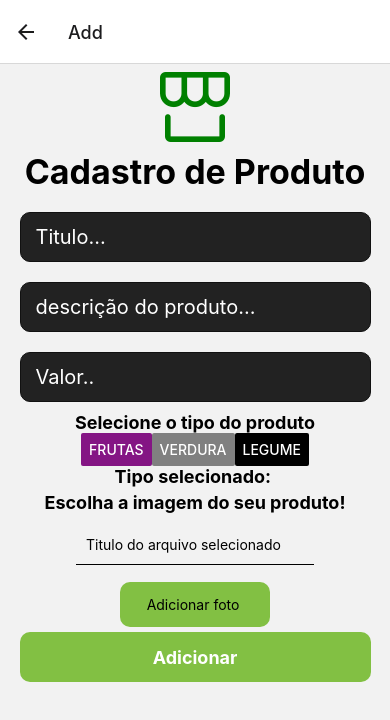
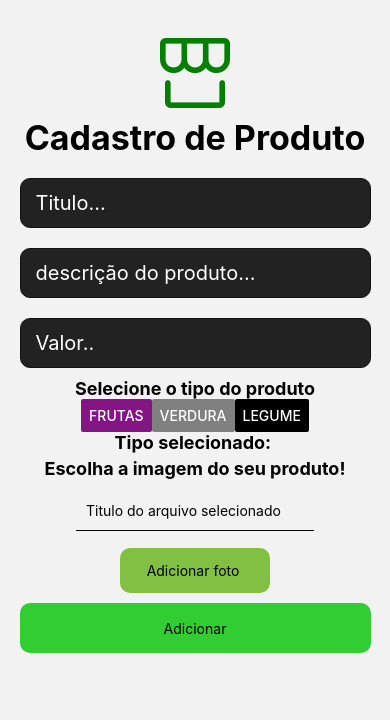
Before and after one commit to DanielSouz4/Agro-Pi4, a React Native app: screen /Add in a window 390 px wide. Shown: the top 720 px of the page. Built offline with nearby package versions, Linux system fonts and the light colour scheme.

Commit message:
pull banch aneilson

```diff
--- a/App.js
+++ b/App.js
@@ -19,10 +19,10 @@ export default function App() {
         <Stack.Screen name="Home" component={Home} options={{headerShown: false}} />
         <Stack.Screen name="Register" component={Register} />
         <Stack.Screen name="Login" component={Login} options={{headerShown: false}} />
-        <Stack.Screen name="Add" component={Add}/>
-        <Stack.Screen name="Detalhes" component={Detalhes}/>
+        <Stack.Screen name="Add" component={Add} options={{headerShown: false}}/>
+        <Stack.Screen name="Detalhes" component={Detalhes} options={{headerShown: false}}/>
         <Stack.Screen name= "Compra" component={Compra}/>
-        <Stack.Screen name='notificacao' component={Notificacao}/>
+        <Stack.Screen name='notificacao' component={Notificacao} options={{headerShown: false}}/>
         <Stack.Screen name="Imagens" component={Imagens}/>
       </Stack.Navigator>
     </NavigationContainer>
--- a/src/screens/Mov/index.js
+++ b/src/screens/Mov/index.js
@@ -55,7 +55,7 @@ export default function Add() {
       };
       useEffect(()=>{
         const uploadImage = async()=>{
-            //trtanfroma o arquivo de imagem em blop image
+            //trasforma o arquivo de imagem em blop image
             const blobImage = await new Promise ((resolve,reject)=>{
                 const xhr = new XMLHttpRequest();
                 xhr.onload=function(){
@@ -119,8 +119,10 @@ export default function Add() {
 
 
  return (
-    <View style={{alignContent:'center',alignItems:'center'}}>
+    <View style={{alignContent:'center',alignItems:'center', marginTop:10}}>
+        <View style={{marginTop:20}}>
         <AntDesign name="isv" size={80} color="green" />
+        </View>
         <Text style={styles.header}>Cadastro de Produto</Text>
 
         <TextInput
@@ -158,7 +160,7 @@ export default function Add() {
                  onPress={()=>setTipo("Verdura")}
                  title="Verdura"
                  color="gray"
-                 accessibilityLabel="MArque esta opção se seu produto for un tipo de verdura"
+                 accessibilityLabel="Marque esta opção se seu produto for un tipo de verdura"
              />
              <Button
                  onPress={()=>setTipo("Legume")}
@@ -255,10 +257,14 @@ const styles = StyleSheet.create({
         marginTop: 5,
         borderRadius: 10
     },
-    txtButton: {
-        color: '#FFF',
-        fontSize: 18,
-        fontWeight: 'bold',
+     button: {
+        backgroundColor: '#32CD32',
+        width: '90%',
+        height: 50,
+        justifyContent: 'center',
+        alignItems: 'center',
+        marginTop: 10,
+        borderRadius: 10
     },
     txtButton2: {
         color: 'black',
```
